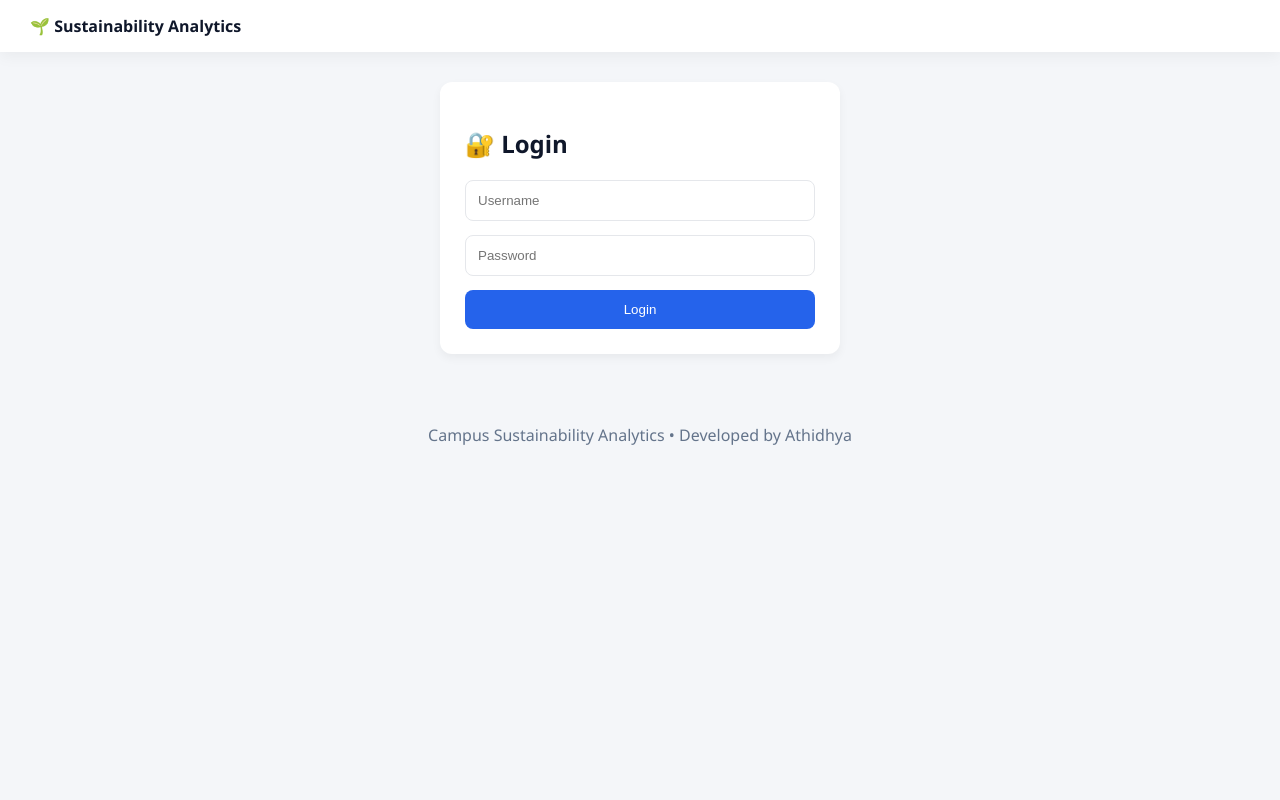
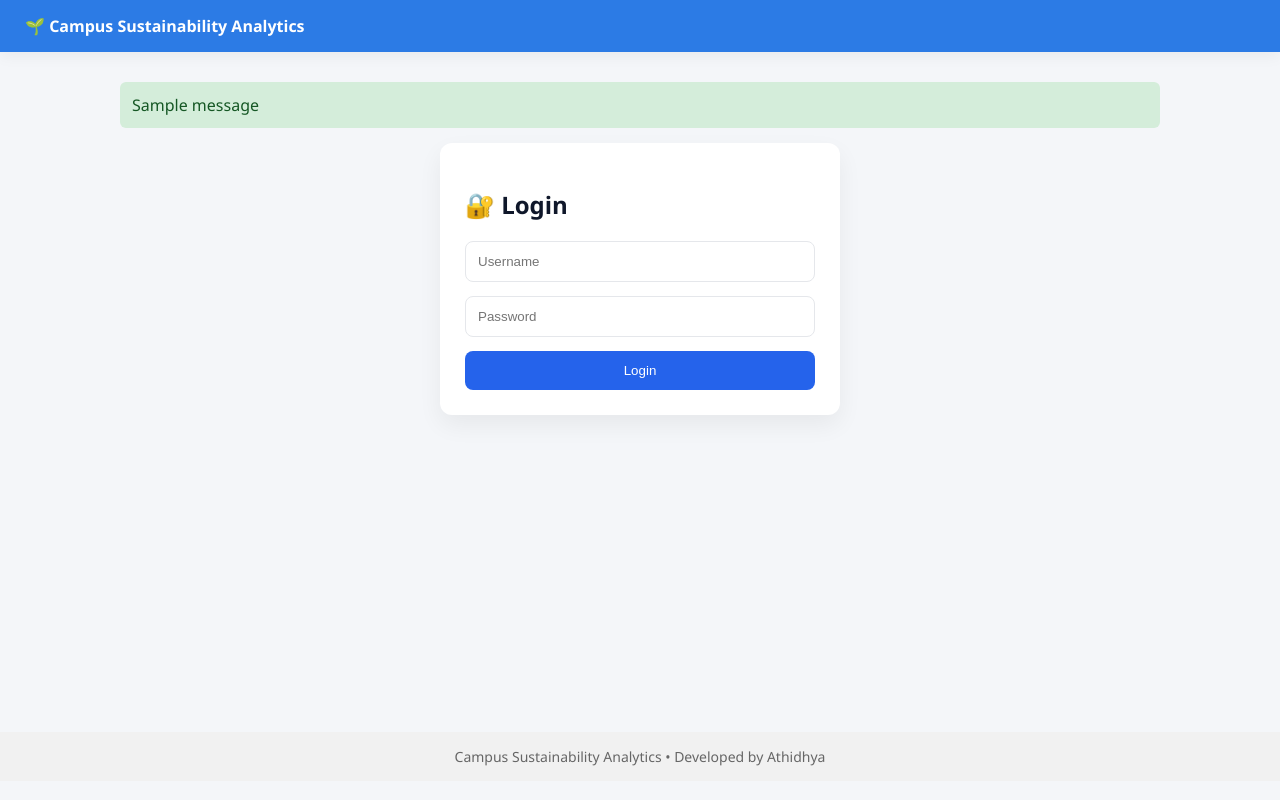
Before and after one commit to ATHIDHYA/Campus-Sustainablity-Analysis-Engine, a Flask app: page / in a window 1280 px wide. Run offline with Flask 3, Linux system fonts and the light colour scheme; one stand-in notice (Sample message) is shown.

Commit message:
base.html

```diff
--- a/templates/base.html
+++ b/templates/base.html
@@ -1,140 +1,131 @@
 <!DOCTYPE html>
-<html>
+<html lang="en">
 <head>
+    <meta charset="UTF-8">
     <title>{% block title %}Sustainability Analytics{% endblock %}</title>
+
+    <!-- Main CSS -->
     <link rel="stylesheet" href="{{ url_for('static', filename='style.css') }}">
+
+    <!-- Chart.js -->
     <script src="https://cdn.jsdelivr.net/npm/chart.js"></script>
+
     <style>
-
         body {
             font-family: 'Segoe UI', sans-serif;
+            margin: 0;
             background: #f4f6f9;
-    margin: 0;
-    padding: 0;
+            transition: background 0.3s, color 0.3s;
         }
 
-h2 {
-    margin-bottom: 20px;
+        /* Navbar */
+        .navbar {
+            background: #2c7be5;
+            color: white;
+            padding: 15px 25px;
+            display: flex;
+            justify-content: space-between;
+            align-items: center;
+        }
+
+        .navbar a {
+            color: white;
+            margin-left: 18px;
+            text-decoration: none;
+            font-weight: 500;
+        }
+
+        .navbar a:hover {
+            text-decoration: underline;
         }
 
         .container {
             padding: 30px;
+            min-height: 80vh;
         }
 
-/* Card */
-.card {
-    background: white;
-    padding: 25px;
-    border-radius: 12px;
-    box-shadow: 0 4px 10px rgba(0,0,0,0.05);
-    margin-bottom: 25px;
+        /* Footer */
+        .footer {
+            text-align: center;
+            padding: 15px;
+            background: #f1f1f1;
+            font-size: 14px;
+            color: #666;
         }
 
-/* Filter section */
-.filter-row {
-    display: flex;
-    gap: 15px;
-    align-items: center;
-    flex-wrap: wrap;
+        /* Flash messages */
+        .flash {
+            padding: 12px;
+            margin-bottom: 15px;
+            border-radius: 6px;
         }
 
-.filter-row input,
-.filter-row select {
-    padding: 8px 12px;
-    border-radius: 6px;
-    border: 1px solid #ccc;
+        .flash.success {
+            background: #d4edda;
+            color: #155724;
         }
 
-.filter-row button {
-    padding: 8px 16px;
-    background: #2c7be5;
-    color: white;
-    border: none;
-    border-radius: 6px;
-    cursor: pointer;
+        .flash.error {
+            background: #f8d7da;
+            color: #721c24;
         }
 
-.filter-row button:hover {
-    background: #1a5edb;
+        /* Dark mode */
+        body.dark {
+            background: #1e1e1e;
+            color: #f1f1f1;
         }
 
-/* Table */
-table {
-    width: 100%;
-    border-collapse: collapse;
-    background: white;
-    border-radius: 10px;
-    overflow: hidden;
+        body.dark .navbar {
+            background: #111;
         }
 
-table th {
-    background: #2c7be5;
-    color: white;
-    padding: 12px;
-    text-align: left;
+        body.dark .footer {
+            background: #111;
+            color: #aaa;
         }
-
-table td {
-    padding: 12px;
-    border-bottom: 1px solid #eee;
-}
-
-table tr:hover {
-    background: #f1f5ff;
-}
-
-/* Buttons */
-.action-btn {
-    padding: 6px 12px;
-    border-radius: 6px;
-    text-decoration: none;
-    font-size: 14px;
-}
-
-.edit-btn {
-    background: #f6c23e;
-    color: black;
-}
-
-.delete-btn {
-    background: #e74a3b;
-    color: white;
-}
-
-.edit-btn:hover {
-    background: #dda20a;
-}
-
-.delete-btn:hover {
-    background: #c0392b;
-}
-
     </style>
-
 </head>
 
 <body>
 
+    <!-- Navbar -->
     <div class="navbar">
-    <strong>🌱 Sustainability Analytics</strong>
+        <strong>🌱 Campus Sustainability Analytics</strong>
+
         {% if session.get("username") %}
         <div>
             <span>{{ session.username }} ({{ session.role }})</span>
-            <a href="/dashboard">Dashboard</a>
-            <a href="/logout">Logout</a>
+            <a href="{{ url_for('dashboard') }}">Dashboard</a>
+            <a href="{{ url_for('logout') }}">Logout</a>
             <button onclick="toggleTheme()" style="margin-left:15px;">🌓</button>
         </div>
         {% endif %}
     </div>
 
+    <!-- Main Content -->
     <div class="container">
+
+        <!-- Flash Messages -->
+        {% with messages = get_flashed_messages(with_categories=true) %}
+            {% if messages %}
+                {% for category, message in messages %}
+                    <div class="flash {{ category }}">
+                        {{ message }}
+                    </div>
+                {% endfor %}
+            {% endif %}
+        {% endwith %}
+
         {% block content %}{% endblock %}
     </div>
 
+    <!-- Footer -->
     <div class="footer">
         Campus Sustainability Analytics • Developed by Athidhya
     </div>
 
+    <!-- Theme Script -->
     <script>
         function toggleTheme() {
             document.body.classList.toggle("dark");
```
Lines whose indentation alone changed are shown as unchanged.
